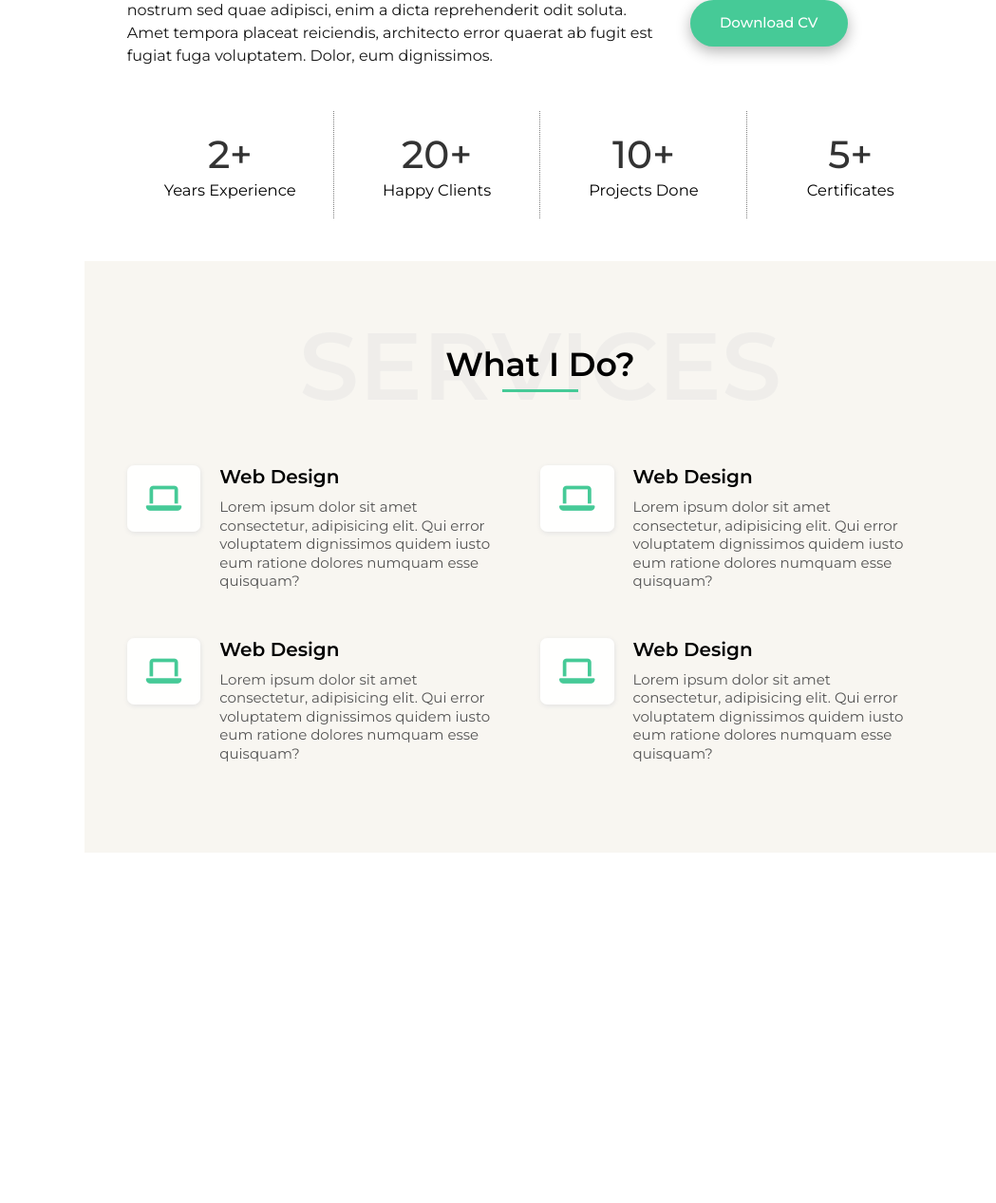
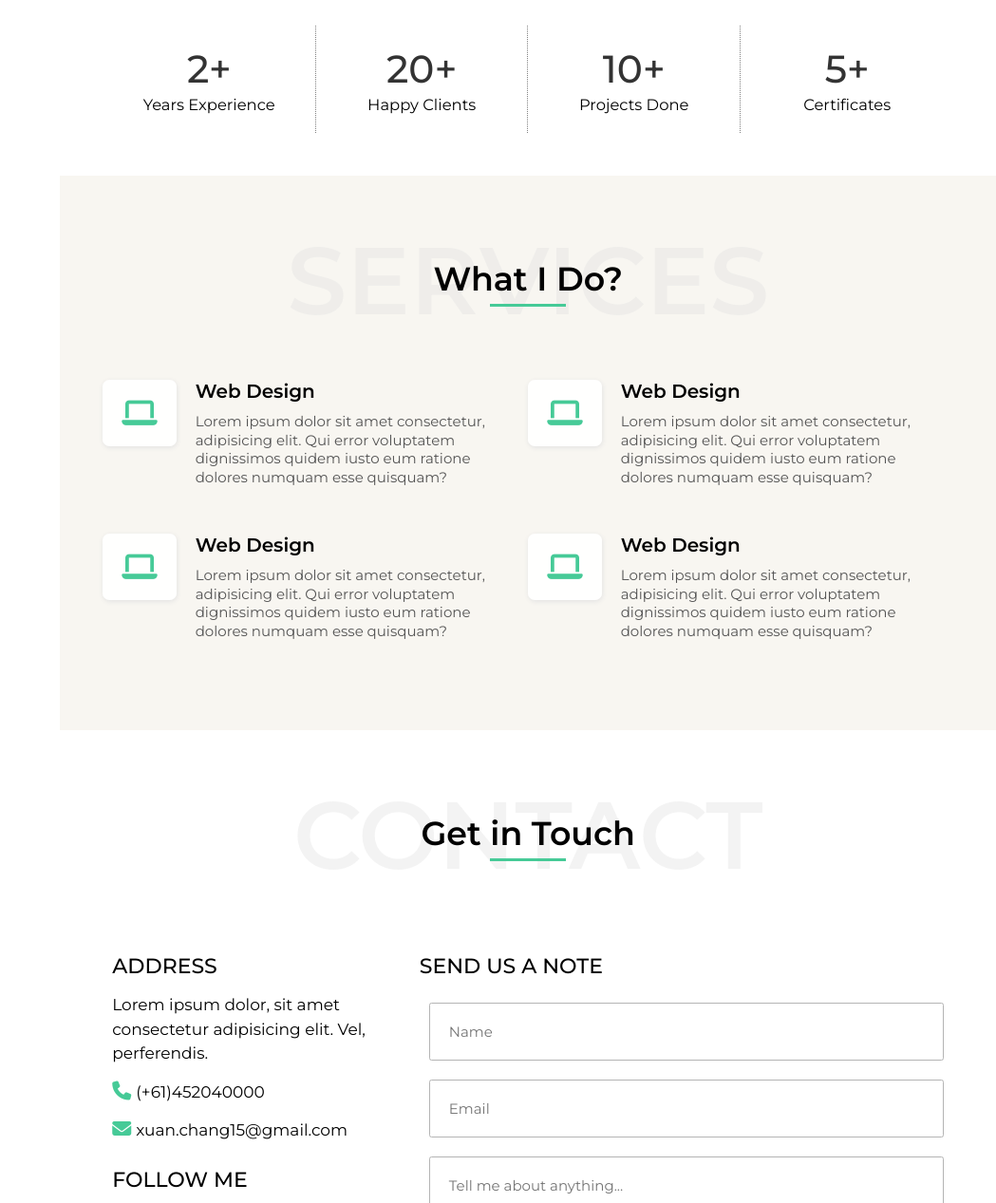
Before and after one commit to AllenBoxinHao/PersonalWebsite_XUAN, a plain HTML site: page index.html in a window 1280 px wide. Shown: the part 1314-2581 px from the top of the page at 95% size, without its empty margins (231-1280 px from the left). Before the commit the page ends 2212 px from the top, so only its background shows below. Drawn offline with Linux system fonts and the light colour scheme.

Commit message:
contact section finished

```diff
--- a/index.html
+++ b/index.html
@@ -210,8 +210,76 @@
             </div>
           </div>
         </section>
-        <section></section>
-        <section></section>
+        <section id="contact" class="section">
+          <div class="contact__wrap">
+            <div class="contact__header">
+              <h2 class="text--bg">Contact</h2>
+              <p class="text--title">
+                Get in Touch<span class="separator__line"></span>
+              </p>
+            </div>
+            <div class="contact__content">
+              <div class="contact__address">
+                <h2 class="contact__title">Address</h2>
+                <p class="contact__desc">
+                  Lorem ipsum dolor, sit amet consectetur adipisicing elit. Vel,
+                  perferendis.
+                </p>
+                <p class="contact__methods">
+                  <i class="fas fa-phone"></i>(+61)452040000
+                </p>
+                <p class="contact__methods">
+                  <i class="fas fa-envelope"></i>xuan.chang15@gmail.com
+                </p>
+                <h2 class="contact__title">Follow Me</h2>
+                <span class="social__icons">
+                  <i class="fab fa-facebook" title="Facebook"></i>
+                  <i class="fab fa-twitter" title="Twitter"></i>
+                  <i class="fab fa-linkedin" title="Linkedin"></i>
+                  <i class="fab fa-instagram" title="Instagram"></i>
+                </span>
+              </div>
+              <div class="contact__message">
+                <h2 class="contact__title">Send us a note</h2>
+                <form id="contact__form" action="" method="post">
+                  <div class="form">
+                    <input
+                      name="name"
+                      type="text"
+                      class="form-control"
+                      required
+                      placeholder="Name"
+                    />
+                    <input
+                      name="email"
+                      type="email"
+                      class="form-control"
+                      required
+                      placeholder="Email"
+                    />
+                    <textarea
+                      name="message"
+                      class="form-control"
+                      rows="5"
+                      required
+                      placeholder="Tell me about anything..."
+                    ></textarea>
+                  </div>
+                </form>
+                <p class="button__submit">
+                  <button
+                    id="submit__form"
+                    class="btn btn--secondary"
+                    type="submit"
+                  >
+                    Send Message
+                  </button>
+                </p>
+              </div>
+            </div>
+          </div>
+        </section>
+        <footer ></footer>
       </section>
     </section>
     <script src="/js/main.js"></script>
--- a/scss/about.scss
+++ b/scss/about.scss
@@ -1,5 +1,5 @@
 .about__wrap {
-  margin: 0 10vw;
+  margin: 0 5vw;
   padding: 0 3.5vw;
   @media screen and (min-width: 1024px) {
     margin: 0;
--- a/scss/btn.scss
+++ b/scss/btn.scss
@@ -30,7 +30,7 @@
 }
 .btn--secondary {
   background-color: var(--color-primary);
-  box-shadow: 0 5px 15px rgba(0, 0, 0, 0.3);
+  box-shadow: 0 3px 10px rgba(0, 0, 0, 0.3);
   padding: 1.2rem 3rem;
   color: white;
   border-radius: 50rem;
--- /dev/null
+++ b/scss/contact.scss
@@ -0,0 +1,120 @@
+.contact__wrap {
+  position: relative;
+  margin: 0 5vw;
+  padding: 0 3.5vw;
+  @media screen and (min-width: 1024px) {
+    margin: 0;
+  }
+  .contact__header {
+    position: relative;
+    display: flex;
+    justify-content: center;
+    align-items: center;
+    margin-bottom: 3.5rem;
+    text-align: center;
+    .text--bg {
+      color: rgb(226, 226, 226);
+      opacity: 0.4;
+      font-weight: 600;
+      line-height: 1.3;
+      font-size: calc(2rem + 9vw);
+      text-transform: uppercase;
+      width: 100%;
+      text-align: center;
+      margin: 0;
+      @media screen and (min-width: 1024px) {
+        font-size: 10rem;
+      }
+    }
+    .text--title {
+      font-weight: 600;
+      font-size: calc(2.2rem + 1vw);
+      color: black;
+      line-height: 1.5;
+      position: absolute;
+      width: 100%;
+    }
+    .separator__line {
+      border-bottom: 1px solid gray;
+      border-color: var(--color-primary);
+      width: 8rem;
+      margin-right: auto;
+      margin-left: auto;
+      border-width: 3px;
+      display: block;
+    }
+  }
+  .contact__content {
+    display: flex;
+    flex-wrap: wrap;
+    box-sizing: border-box;
+    .contact__title {
+      font-size: 2.2rem;
+      font-weight: 500;
+      margin-bottom: 1.5rem;
+      margin-top: 2.5rem;
+      text-transform: uppercase;
+    }
+    .contact__address {
+      text-align: center;
+      padding: 0 1rem;
+      width: 100%;
+      order: 1;
+      @media screen and (min-width: 756px) {
+        width: 35%;
+        text-align: left;
+        order: 0;
+      }
+      .contact__desc,
+      .contact__methods {
+        font-size: 1.7rem;
+        line-height: 1.5;
+        margin: 1.5rem 0;
+      }
+      .fa-phone,
+      .fa-envelope {
+        font-size: 2rem;
+        color: var(--color-primary);
+        padding-right: 0.5rem;
+      }
+      .social__icons {
+        font-size: 2rem;
+        .fab {
+          padding: 0 1rem;
+        }
+      }
+    }
+    .contact__message {
+      text-align: center;
+      width: 100%;
+      order: 0;
+      @media screen and (min-width: 756px) {
+        width: 65%;
+        text-align: left;
+        order: 1;
+        padding-left: 2rem;
+      }
+      .form {
+        display: flex;
+        flex-wrap: wrap;
+        .form-control {
+          font-size: 1.5rem;
+          width: 100%;
+          padding: 2rem;
+          margin: 1rem 1rem;
+          border: 1px solid rgb(180, 180, 180);
+          border-radius: 0.25rem;
+          transition: all 0.3s ease-in-out;
+          &:focus {
+            border-color: rgba(119, 187, 255, 0.753);
+            box-shadow: 0 0 5px rgba(226, 226, 226, 0.466);
+          }
+        }
+      }
+      .button__submit {
+        text-align: center;
+        margin-top: 2rem;
+      }
+    }
+  }
+}
--- a/scss/navigation.scss
+++ b/scss/navigation.scss
@@ -93,7 +93,7 @@
     display: flex;
     justify-content: flex-end;
     .navigation {
-      width: 25%;
+      width: 23%;
       position: fixed;
       top: 0;
       left: 0;
@@ -130,7 +130,7 @@
       }
     }
     .body {
-      width: 75%;
+      width: 77%;
     }
     .collapsible__content {
       max-height: 100vh;
--- a/scss/services.scss
+++ b/scss/services.scss
@@ -1,6 +1,6 @@
 .services__wrap {
   position: relative;
-  margin: 0 10vw;
+  margin: 0 5vw;
   padding: 0 3.5vw;
   @media screen and (min-width: 1024px) {
     margin: 0;
@@ -51,9 +51,8 @@
       display: flex;
       width: 50%;
       padding-right: 2rem;
-      box-sizing: border-box;
       margin-bottom: 5rem;
-      @media screen and (max-width:576px) {
+      @media screen and (max-width: 756px) {
         width: 100%;
         padding: 0;
       }
@@ -73,7 +72,7 @@
           margin-bottom: 1rem;
           font-size: 2rem;
         }
-        .skills__desc{
+        .skills__desc {
           font-size: 1.5rem;
           line-height: 1.3;
           color: rgb(85, 85, 85);
--- a/scss/style.scss
+++ b/scss/style.scss
@@ -6,16 +6,18 @@
 }
 html {
   font-size: 62.5%;
+}
+* {
   box-sizing: border-box;
+  font-family: "Montserrat", sans-serif;
 }
 body {
-  font-family: "Montserrat", sans-serif;
   margin: 0;
 }
 .section {
   padding: 4.5rem 0;
   overflow: hidden;
-  &:nth-of-type(odd){
+  &:nth-of-type(odd) {
     background-color: var(--color-background);
   }
 }
@@ -25,3 +27,4 @@ body {
 @import "./home.scss";
 @import "./about.scss";
 @import "./services.scss";
+@import "./contact.scss";
```
Also changed, not shown: css/style.css, 1 other file. Lines whose indentation alone changed are shown as unchanged.
